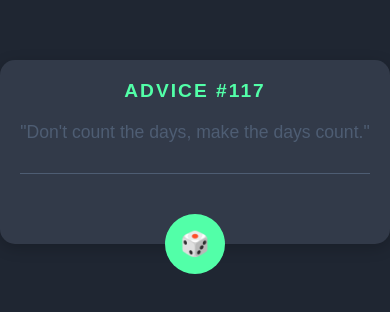
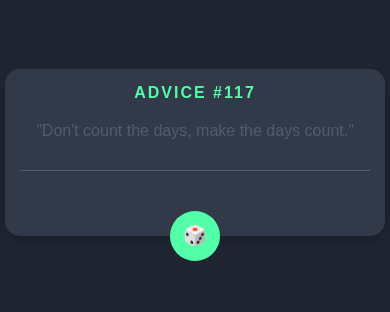
Before and after one commit to anasofiadm/advice-generator-app, a plain HTML site: page index.html in a window 390 px wide. Shown: the part 270-582 px from the top of the page. Drawn offline with Linux system fonts and the light colour scheme.

Commit message:
Responsive design mobile version

```diff
--- a/index.html
+++ b/index.html
@@ -18,7 +18,8 @@
         .card {
             background-color: hsl(217, 19%, 24%);
             color: hsl(150, 100%, 66%);
-            width: 350px;
+            width: 90%;
+            max-width: 350px;
             padding: 20px;
             border-radius: 15px;
             position: relative;
@@ -68,6 +69,32 @@
             color: hsl(218, 23%, 16%);
             font-size: 1.5em;
         }
+
+        /* Responsive Design */
+        @media (max-width: 480px) {
+            .card {
+                width: 95%;
+                padding: 15px;
+            }
+
+            .advice-number {
+                font-size: 1em;
+            }
+
+            .advice-text {
+                font-size: 1em;
+            }
+
+            .dice-button {
+                width: 50px;
+                height: 50px;
+                bottom: -25px;
+            }
+
+            .dice-icon {
+                font-size: 1.2em;
+            }
+        }
     </style>
 </head>
 <body>
```
